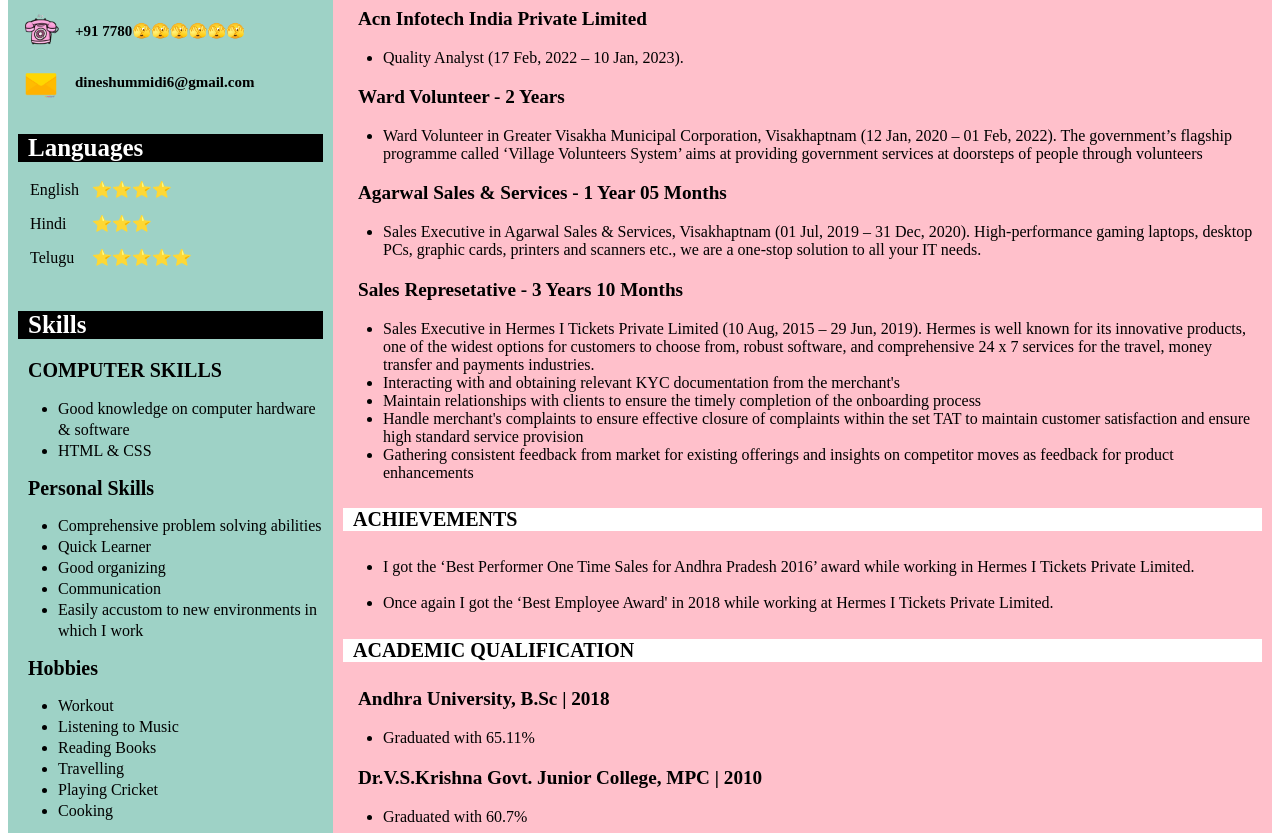
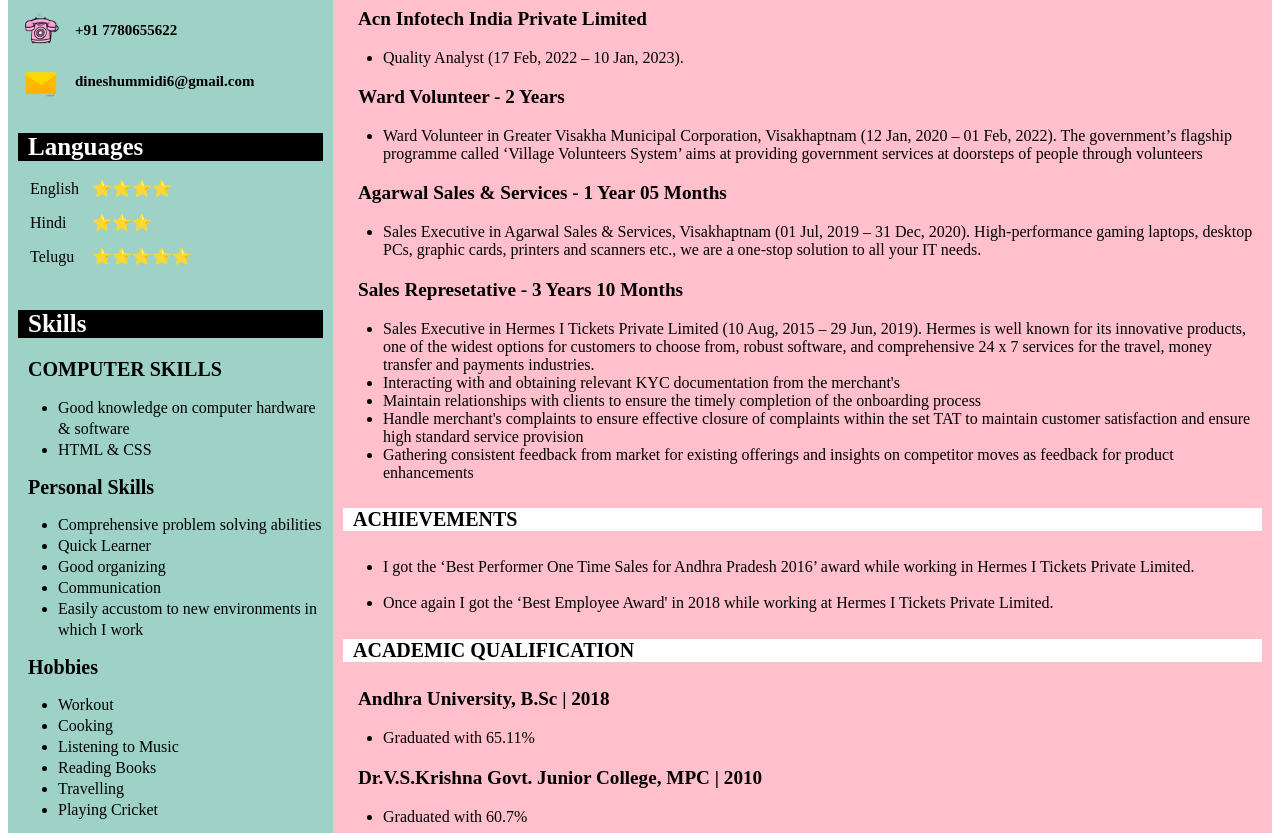
Before and after one commit to dineshummidi/Dinesh_Resume, a plain HTML site: page index.html in a window 1280 px wide. Shown: the part 483-1316 px from the top of the page. Drawn offline with Linux system fonts and the light colour scheme.

Commit message:
Update index.html

```diff
--- a/index.html
+++ b/index.html
@@ -27,7 +27,7 @@
           <tr>
             <td><img class="icon" src="images/phone.gif" alt="phone"></td>
             <td>
-              <p class="text"><strong>+91 7780🫣🫣🫣🫣🫣🫣</strong></p>
+              <p class="text"><strong>+91 7780655622</strong></p>
             </td>
           </tr>
           <tr>
@@ -82,11 +82,11 @@
           <h4><strong>Hobbies</strong></h4>
           <ul>
             <li>Workout</li>
+            <li>Cooking</li>
             <li>Listening to Music</li>
             <li>Reading Books</li>
             <li>Travelling</li>
             <li>Playing Cricket</li>
-            <li>Cooking</li>
           </ul>
           <h4><strong>Strengths</strong></h4>
           <ul>
```
